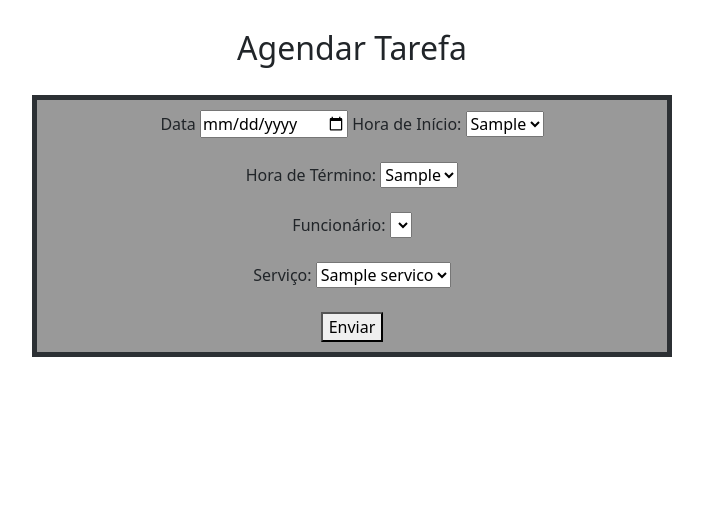
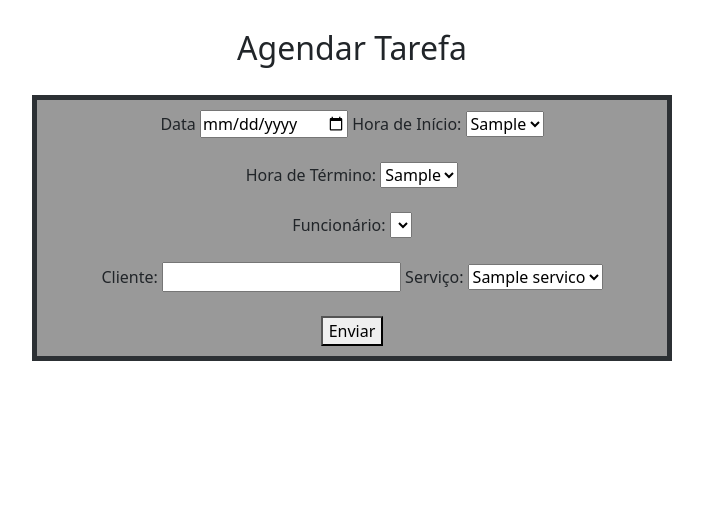
Before and after one commit to VitorHKato/SistemaBarbearia, a Django app: page /gerenciar_tarefas in a window 1280 px wide. Shown: the part 56-588 px from the top of the page, without its empty margins (288-991 px from the left). Run offline with Django 3.2, Linux system fonts and the light colour scheme; tables that the repository leaves empty hold one stand-in row (values such as "Sample post"); lists and menus that the app fills with data are empty; some libraries are stand-ins or nearby versions.

Commit message:
Adicionado novos campos no CRUD das telas

```diff
--- a/core/templates/gerenciar_produtos.html
+++ b/core/templates/gerenciar_produtos.html
@@ -8,6 +8,7 @@
         <th>Quantidade</th>
         <th>Grupo</th>
         <th>Subgrupo</th>
+        <th>Preço</th>
 
         {% for i in lista_produtos %}
             <tr>
@@ -16,6 +17,7 @@
                 <td>{{ i.quantidade }}</td>
                 <td>{{ i.grupo }}</td>
                 <td>{{ i.subgrupo }}</td>
+                <td>{{ i.preco }}</td>
             </tr>
         {% endfor %}
     </table>
--- a/core/templates/gerenciar_tarefas.html
+++ b/core/templates/gerenciar_tarefas.html
@@ -30,6 +30,9 @@
             {% endfor %}
         </select><br><br>
 
+        <label for="nomeCliente">Cliente: </label>
+        <input type="text" required="" maxlength="150" id="nomeCliente" name="nomeCliente">
+
         <label for="servico">Serviço: </label>
         <select id="servico" name="servico">
             {% for i in lista_servicos %}
@@ -56,6 +59,7 @@
                 horaFim = $('#horaFim').val();
                 id_funcionario = $('#funcionario').val();
                 id_servico = $('#servico').val();
+                nome_cliente = $('#nomeCliente').val();
 
                 $.ajax({
                     type: 'POST',
@@ -67,6 +71,7 @@
                         'dataTarefa': dataTarefa,
                         'horaInicio': horaInicio,
                         'horaFim': horaFim,
+                        'nome_cliente': nome_cliente,
                     },
                     dataType: 'json',
                     success: function (context){
--- a/core/templates/index.html
+++ b/core/templates/index.html
@@ -6,6 +6,7 @@
         <table>
             <th>ID</th>
             <th>Funcionário</th>
+            <th>Cliente</th>
             <th>Serviço</th>
             <th>Início</th>
             <th>Fim</th>
@@ -16,6 +17,7 @@
             <tr>
                 <td>{{ i.id }}</td>
                 <td>{{ i.funcionario_nome }}</td>
+                <td>{{ i.cliente_nome }}</td>
                 <td>{{ i.servico_nome }}</td>
                 <td>{{ i.horario_inicio }}</td>
                 <td>{{ i.horario_fim }}</td>
--- a/core/views.py
+++ b/core/views.py
@@ -27,6 +27,7 @@ class Home(View):
             a = {
                 'id': i.id,
                 'funcionario_nome': i.funcionario.nome if i.funcionario and i.funcionario.nome else '---',
+                'cliente_nome': i.cliente if i.cliente else '---',
                 'servico_nome': i.servico.nome if i.servico and i.servico.nome else '---',
                 'horario_inicio': i.horario_inicio + 'h' if i.horario_inicio else '---',
                 'horario_fim': i.horario_fim + 'h' if i.horario_fim else '---',
@@ -274,7 +275,8 @@ class GerenciarProdutos(View):
                 'nome': i.nome if i.nome else '---',
                 'quantidade': i.quantidade if i.quantidade else '---',
                 'grupo': i.grupo if i.grupo else '---',
-                'subgrupo': i.subgrupo if i.subgrupo else '---'
+                'subgrupo': i.subgrupo if i.subgrupo else '---',
+                'preco': 'R$ ' + str(i.preco) if i.preco else '---',
             }
             lista_produtos.append(a)
 
@@ -388,6 +390,7 @@ class AgendarTarefa(View):
         data_tarefa = self.request.POST.get('dataTarefa')
         hora_inicio = self.request.POST.get('horaInicio')
         hora_fim = self.request.POST.get('horaFim')
+        nome_cliente = self.request.POST.get('nome_cliente')
 
         funcionario = core.models.Funcionario.objects.filter(id=id_funcionario).first()
         servico = core.models.Servicos.objects.filter(id=id_servico).first()
@@ -406,6 +409,7 @@ class AgendarTarefa(View):
                 horario_inicio=hora_inicio,
                 horario_fim=hora_fim,
                 data=data_tarefa,
+                cliente=nome_cliente,
             ).save()
 
             msg = 'Tarefa agendada criada com sucesso!'
```
